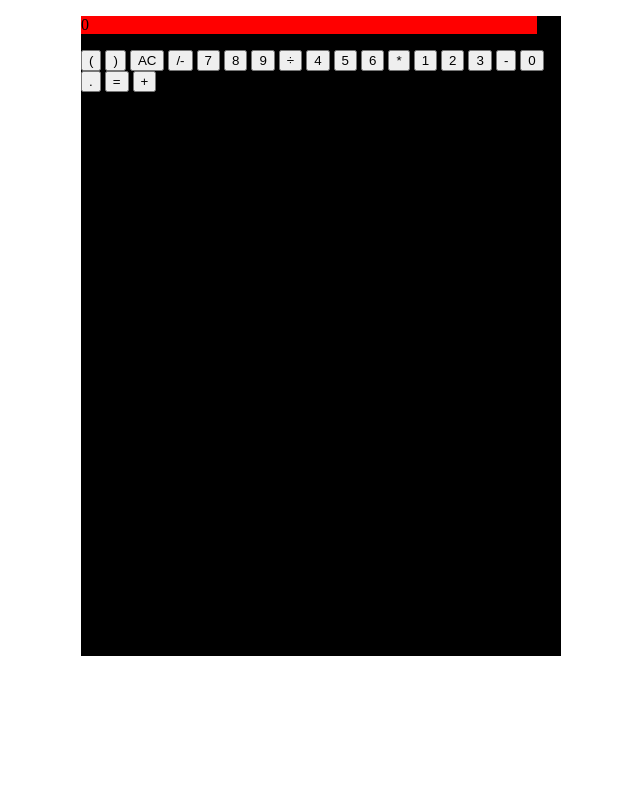
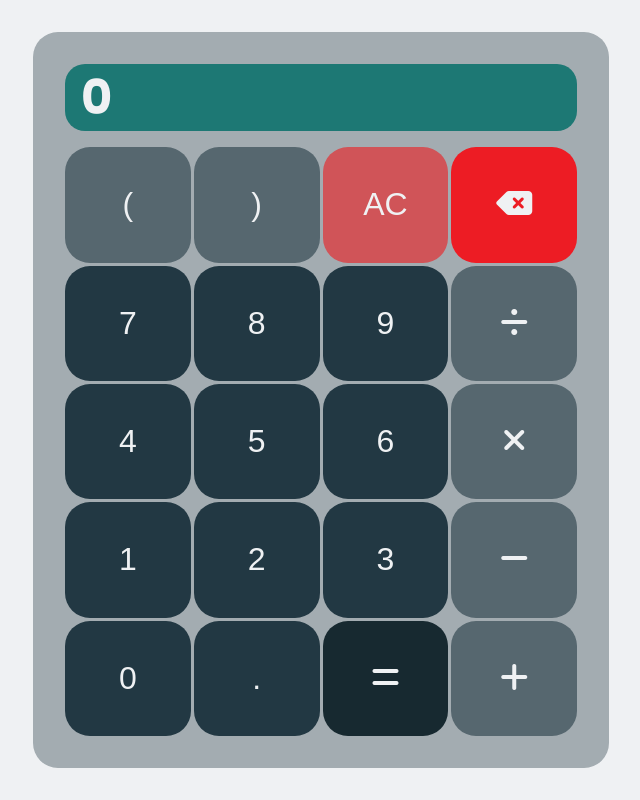
Before and after one commit to JakePazz/revamped-calculator, a plain HTML site: page index.html in a window 1280 px wide. Shown: the whole page, without its empty margins (319-959 px from the left). Drawn offline with Linux system fonts and the light colour scheme; a web font is replaced by a local one.

Commit message:
CSS Additions
Basic Styling
Hover animations

```diff
--- a/index.html
+++ b/index.html
@@ -3,8 +3,13 @@
 <head>
     <meta charset="UTF-8">
     <meta name="viewport" content="width=device-width, initial-scale=1.0">
+    <link rel="preconnect" href="https://fonts.googleapis.com">
+    <link rel="preconnect" href="https://fonts.gstatic.com" crossorigin>
+    <link href="https://fonts.googleapis.com/css2?family=Madimi+One&family=Poppins:ital,wght@0,100;0,200;0,300;0,400;0,500;0,600;0,700;0,800;0,900;1,100;1,200;1,300;1,400;1,500;1,600;1,700;1,800;1,900&display=swap" rel="stylesheet">
+    <script src="https://kit.fontawesome.com/44f0ee3e09.js" crossorigin="anonymous"></script>
     <link rel="stylesheet" href="style.css">
     <title>Calculator</title>
+
 </head>
 <body>
     <main>
@@ -12,26 +17,28 @@
             <div id="calculator-screen">
                 <p id="screen-display">0</p>
             </div>
+            <div id="buttons-container">
                 <button class="calculator-button operator" id="left-bracket">(</button>
                 <button class="calculator-button operator" id="right-bracket">)</button>
                 <button class="calculator-button operator" id="clear">AC</button>
-            <button class="calculator-button operator" id="backspace">/-</button>
+                <button class="calculator-button operator" id="backspace"><i class="fa-solid fa-delete-left"></i></button>
                 <button class="calculator-button number" id="seven">7</button>
                 <button class="calculator-button number" id="eight">8</button>
                 <button class="calculator-button number" id="nine">9</button>
-            <button class="calculator-button operator" id="divide">÷</button>
+                <button class="calculator-button operator" id="divide"><i class="fa-solid fa-divide"></i></button>
                 <button class="calculator-button number" id="four">4</button>
                 <button class="calculator-button number" id="five">5</button>
                 <button class="calculator-button number" id="six">6</button>
-            <button class="calculator-button operator" id="multiply">*</button>
+                <button class="calculator-button operator" id="multiply"><i class="fa-solid fa-xmark"></i></button>
                 <button class="calculator-button number" id="one">1</button>
                 <button class="calculator-button number" id="two">2</button>
                 <button class="calculator-button number" id="three">3</button>
-            <button class="calculator-button operator" id="subtract">-</button>
+                <button class="calculator-button operator" id="subtract"><i class="fa-solid fa-minus"></i></button>
                 <button class="calculator-button number" id="zero">0</button>
-            <button class="calculator-button operator" id="dot">.</button>
-            <button class="calculator-button operator" id="equals">=</button>
-            <button class="calculator-button operator" id="plus">+</button>
+                <button class="calculator-button number" id="dot">.</button>
+                <button class="calculator-button operator" id="equals"><i class="fa-solid fa-equals"></i></button>
+                <button class="calculator-button operator" id="plus"><i class="fa-solid fa-plus"></i></button></div>
+            </div>
         </div>
     </main>
 
--- a/style.css
+++ b/style.css
@@ -1,18 +1,136 @@
-body, html{
-    margin:0;
-    padding:0;
-    display:flex;
+:root {
+    --background-colour: #A3ACB1;
+    --red: #ED1C24;
+    --red-hover: #bf3034;
+    --light-red: #d05458;
+    --light-red-hover: #d1454a;
+    --blue: #223843;
+    --blue-hover: #2b4755;
+    --dark-blue: #172930;
+    --dark-blue-hover: #0c191e;
+    --grey: #56676F;
+    --grey-hover: #6b7e87;
+    --orange: #F1955C;
+    --white: #EFF1F3;
+    --turquoise: #1D7874;
+}
+
+body, html {
+    margin: 0;
+    padding: 0;
+
+    height: 100vh;
+    width: 100vw;
+
+    display: flex;
     justify-content: center;
+    align-items: center;
+
+    background-color: var(--white);
+
+    font-family: "Poppins", 'Segoe UI', sans-serif;
 }
 
 
-#calculator-container{
-    background-color: black;
-    width:30rem;
-    height:40rem;
+#calculator-container {
+    background-color: var(--background-colour);
+
+    width: 32rem;
+    height: 42rem;
+
+    padding: 2rem;
+
+    border-radius: 25px;
 }
 
 #calculator-screen{
-    background-color: red;
-    width:95%;
+    background-color: var(--turquoise);
+
+    width: calc(100% - 1rem);
+    height: 10%;
+
+    display: flex;
+    align-items: center;
+    justify-content: start;
+
+    padding-left: 1rem;
+    margin-bottom: 1rem;
+
+    font-size: 3rem;
+    font-weight: bold;
+    color: var(--white);
+    overflow-y: hidden; /* Any overflow characters will be hidden - not ideal, needs better solution*/
+    border-radius: 20px;
 }
+
+.calculator-button {
+    width: 100%;
+    height: 100%;
+
+    border-radius: 25px;
+    border-style: none;
+
+    font-size: 2rem;
+    color: var(--white);
+
+}
+
+.calculator-button:hover {
+    transition: all 0.3s;
+    cursor: pointer;
+}
+
+.number:hover {
+    background-color: var(--blue);
+    transition: all 0.3s;
+    cursor: pointer;
+}
+
+#buttons-container {
+    display: grid;
+    grid-template-columns: repeat(4, 1fr);
+    grid-template-rows: repeat(5, 1fr);
+    height: calc(90% - 1rem);
+    grid-gap: 3px;
+}
+
+
+.operator {
+    background-color: var(--grey);
+}
+
+.operator:hover {
+    background-color: var(--grey-hover);
+}
+
+.number {
+    background-color: var(--blue);
+}
+
+.number:hover {
+    background-color: var(--blue-hover);
+}
+
+#backspace {
+    background-color: var(--red);
+}
+
+#backspace:hover {
+    background-color: var(--red-hover);
+}
+
+#equals {
+    background-color: var(--dark-blue);
+}
+
+#equals:hover {
+    background-color: var(--dark-blue-hover);
+}
+
+#clear {
+    background-color: var(--light-red);
+}
+
+#clear:hover {
+    background-color: var(--light-red-hover);
+}
```
Lines whose indentation alone changed are shown as unchanged.
